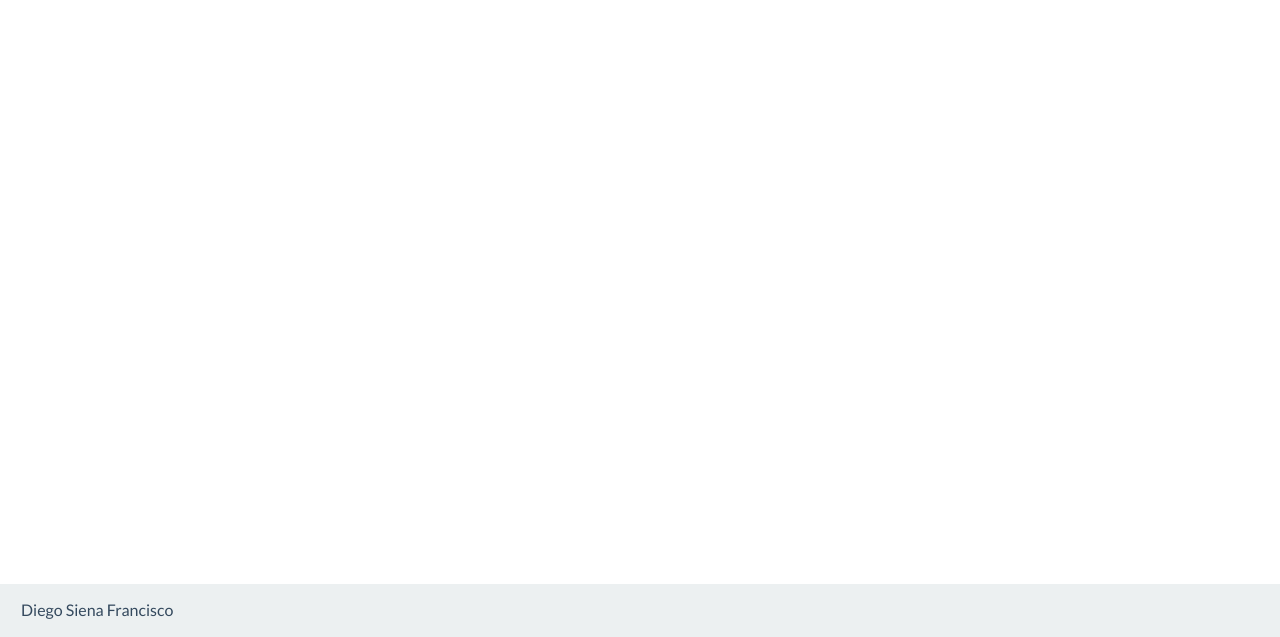
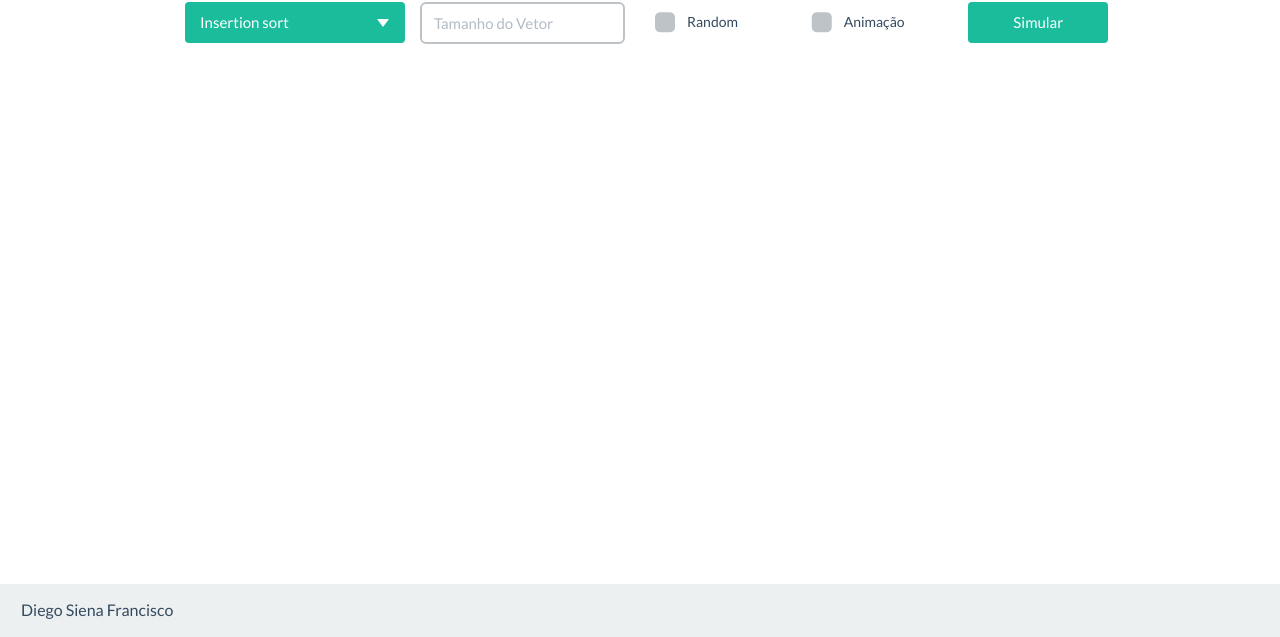
Before and after one commit to diegosiena/SortingAlgorithms, a plain HTML site: page Simulador.html in a window 1280 px wide. Shown: the part 163-800 px from the top of the page. Drawn offline with Linux system fonts and the light colour scheme.

Commit message:
Início do Simulador

```diff
--- a/Simulador.html
+++ b/Simulador.html
@@ -11,15 +11,6 @@
     <link href="css/simulador.css" rel="stylesheet">
 </head>
 <body>
-    <!--<nav class="navbar navbar-inverse navbar-embossed navbar-fixed-top" role="navigation">
-        <a class="navbar-brand" href="#">Algoritmos de Ordenação</a>
-
-        <ul class="nav navbar-nav">
-            <li class="active"><a href="#">Métodos</a></li>
-            <li><a href="#">Simulador</a></li>
-        </ul>
-    </nav>-->
-
     <nav class="navbar navbar-inverse navbar-embossed navbar-fixed-top" role="navigation">
         <div class="navbar-header">
             <button type="button" class="navbar-toggle" data-toggle="collapse" data-target="#navbar-collapse-01">
@@ -38,8 +29,41 @@
 
 
     <main id="conteudo" class="container">
+        <h1 class="col-xs-12">Simulador</h1>
 
-    </main>
+        <!--<div class="row">-->
+            <div class="col-xs-12 col-sm-6 col-md-3 ">
+                <select class="form-control select select-primary select-block mbl">
+                    <optgroup label="Métodos Simples">
+                        <option value="0">Insertion sort</option>
+                        <option value="1">Selection sort</option>
+                        <option value="2">Bubble sort</option>
+                        <option value="3">Comb sort</option>
+                    </optgroup>
+                </select>
+            </div>
+            <div class="col-xs-12 col-sm-6 col-md-3 ">
+                <input id="select-tamanho" type="number" min="1" max="10" placeholder="Tamanho do Vetor" class="form-control">
+            </div>
+            <div class="col-xs-12 col-sm-3 col-md-2">
+                <label class="checkbox" for="chk-random">
+                    <input type="checkbox" value="" id="chk-random" data-toggle="checkbox" class="custom-checkbox"><span class="icons"><span class="icon-unchecked"></span><span class="icon-checked"></span></span>
+                    Random
+                </label>
+            </div>
+            <div class="col-xs-12 col-sm-3 col-md-2">
+                <label class="checkbox" for="chk-animacao">
+                    <input type="checkbox" value="" id="chk-animacao" data-toggle="checkbox" class="custom-checkbox"><span class="icons"><span class="icon-unchecked"></span><span class="icon-checked"></span></span>
+                    Animação
+                </label>
+            </div>
+            <div class="col-xs-12 col-sm-6 col-md-2">
+                <button class="btn btn-wide btn-primary">
+                    Simular
+                </button>
+            </div>
+            <!--</div>-->
+</main>
 
     <br />
 
@@ -50,5 +74,6 @@
     <script src="./flat-ui/js/vendor/jquery.min.js"></script>
     <script src="./flat-ui/js/flat-ui.min.js"></script>
     <script src="js/simulador.js"></script>
+    <script type="text/javascript">$("select").select2({ dropdownCssClass: 'dropdown-inverse' });</script>
 </body>
 </html>
--- a/css/simulador.css
+++ b/css/simulador.css
@@ -1,3 +1,11 @@
 body
 {
 }
+
+#conteudo > div {
+    margin-bottom: 20px;
+}
+
+.mbl {
+    margin-bottom: 0px;
+}
--- a/js/index.js
+++ b/js/index.js
@@ -4,4 +4,7 @@ $(document).ready(function () {
 
 function MostraMetodo(metodo) {
     $("#conteudo").load(metodo + ".html");
+    $("html, body").animate({
+        scrollTop: 0
+    }, 1000);
 }
--- a/js/simulador.js
+++ b/js/simulador.js
@@ -1 +1,7 @@
-// JavaScript source code
+$(document).ready(function () {
+    $("#select-tamanho").keydown(function (e) {
+        if (e.keyCode != 8 && e.keyCode != 9) {
+            return false;
+        }
+    })
+});
```
